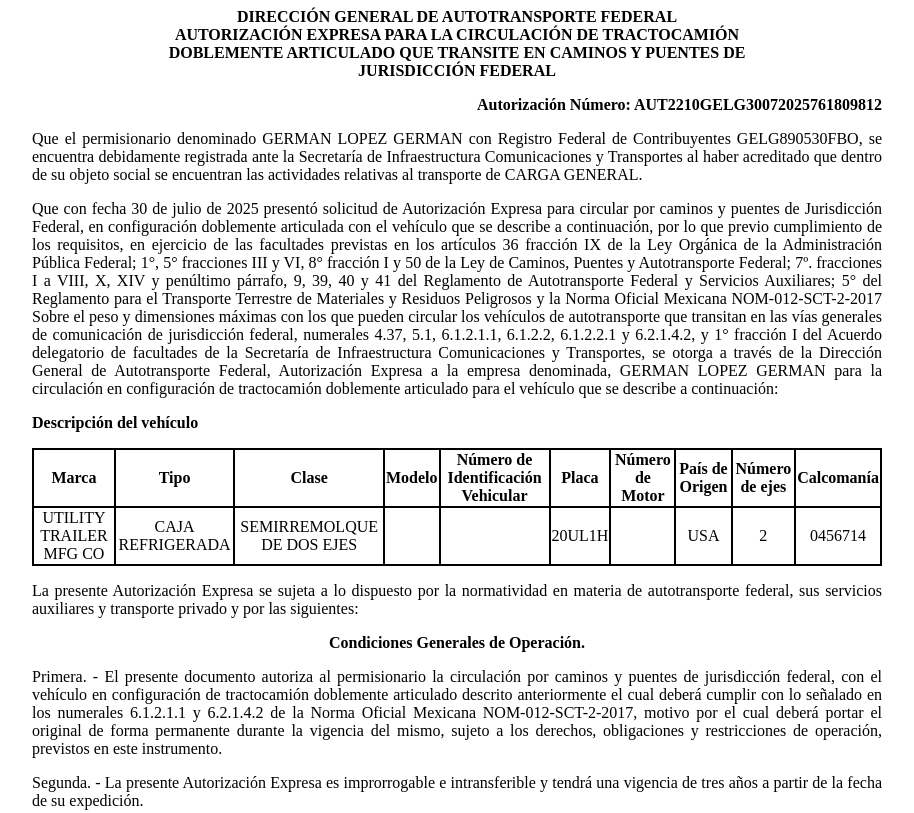
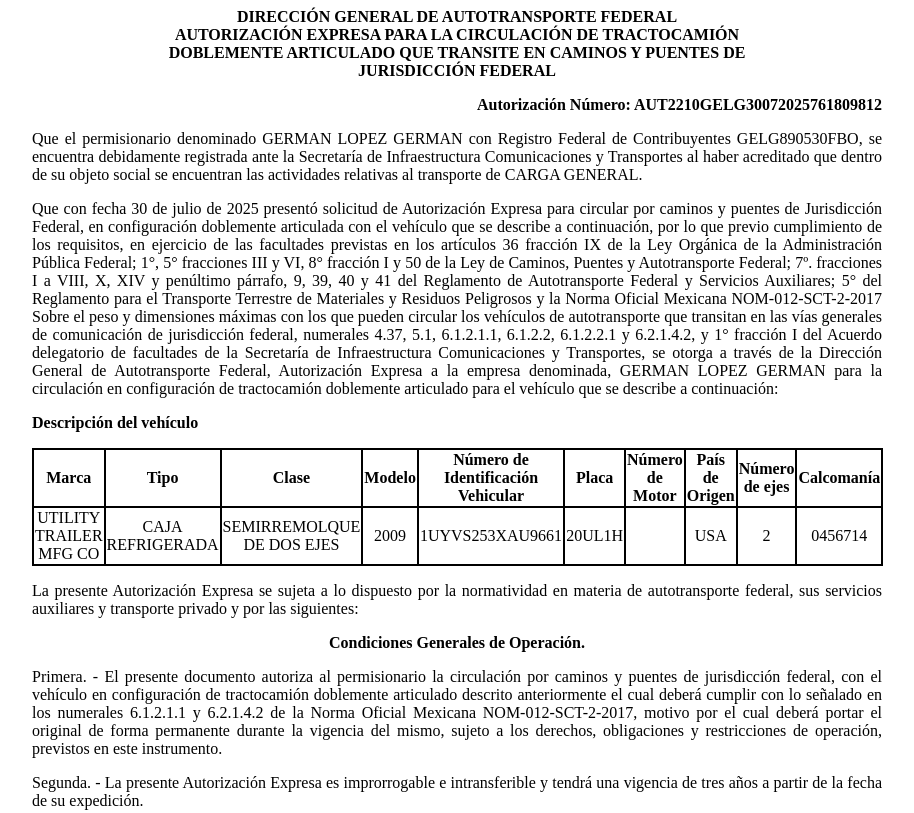
Before and after one commit to app-sct1/ConsultaAutDobleRemolque-folio-0200108, a plain HTML site: page index.html in a window 1280 px wide. Shown: the top 813 px of the page, without its empty margins (183-1097 px from the left). Drawn offline with Linux system fonts and the light colour scheme.

Commit message:
index.html
Added year and VIN to the utility trailer entry.

```diff
--- a/index.html
+++ b/index.html
@@ -131,8 +131,8 @@
 							<td class="borde">UTILITY TRAILER MFG CO</td>
 							<td class="borde">CAJA REFRIGERADA</td>
 							<td class="borde">SEMIRREMOLQUE DE DOS EJES</td>
-							<td class="borde"></td>
-							<td class="borde"></td>
+							<td class="borde">2009</td>
+							<td class="borde">1UYVS253XAU9661</td>
 							<td class="borde">20UL1H</td>
 							<td class="borde"></td>
 							<td class="borde">USA</td>
```
